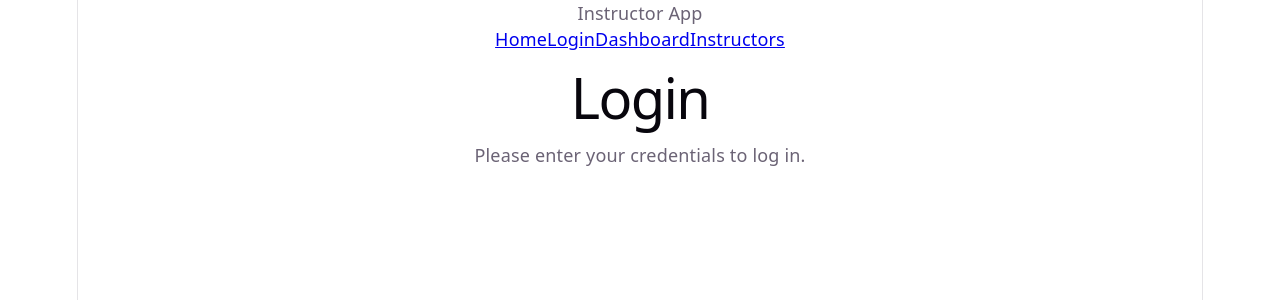
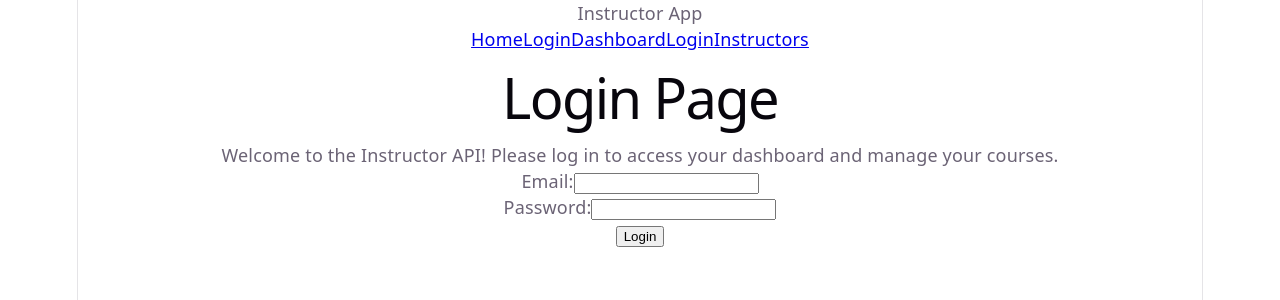
Before and after one commit to IrfanDarwish/InstructorProject, a React (Vite) app in the folder instructor-frontend/: page /login in a window 1280 px wide. Shown: the top 300 px of the page. Built offline with nearby package versions, Linux system fonts and the light colour scheme.

Commit message:
exercise 5: create login flow and protected dashboard

```diff
--- a/instructor-frontend/src/App.jsx
+++ b/instructor-frontend/src/App.jsx
@@ -8,6 +8,7 @@ import DashboardPage from './pages/DashboardPage';
 import NotFoundPage from './pages/NotFoundPage';
 import HomePage from './pages/HomePage';
 import MainLayout from './layouts/MainLayout';
+import ProtectedRoute from './routes/ProtectedRoute';
 
 function App() {
   // const [searchTerm, setSearchTerm] = useState("");
@@ -90,7 +91,13 @@ function App() {
         <Route path="/instructors" element={<InstructorListPage />} />
         <Route path="/instructors/:id" element={<InstructorDetailPage />} />
         <Route path="/login" element={<LoginPage />} />
-        <Route path="/dashboard" element={<DashboardPage />} />
+
+        <Route path="dashboard" element={
+          <ProtectedRoute>
+            <DashboardPage />
+          </ProtectedRoute>
+        } />
+
         <Route path="*" element={<NotFoundPage />} />
       </Route>
     </Routes>
--- a/instructor-frontend/src/components/Navbar.jsx
+++ b/instructor-frontend/src/components/Navbar.jsx
@@ -1,6 +1,16 @@
-import { Link } from 'react-router-dom';
+import { Link, useNavigate } from 'react-router-dom';
 
 function Navbar() {
+    const navigate = useNavigate();
+    const token = localStorage.getItem('authToken');
+
+
+    function handleLogout(){
+        localStorage.removeItem('authToken');
+        navigate('/login');
+    };
+
+
     return (
         <nav className="navbar">
             <div className="nav-brand">Instructor App</div>
@@ -8,6 +18,11 @@ function Navbar() {
                 <Link to="/">Home</Link>
                 <Link to="/login">Login</Link>
                 <Link to="/dashboard">Dashboard</Link>
+                {token ? (
+                    <button onClick={handleLogout}>Logout</button>
+                ) : (
+                    <Link to="/login">Login</Link>
+                )}
                 <Link to="/instructors">Instructors</Link>
             </div>
         </nav>
--- a/instructor-frontend/src/pages/LoginPage.jsx
+++ b/instructor-frontend/src/pages/LoginPage.jsx
@@ -1,9 +1,55 @@
+import { useState } from 'react';
+import { useNavigate } from 'react-router-dom';
+import { loginUser } from '../services/authAPI';
+
+
 function LoginPage() {
+    const navigate = useNavigate();
+    const [email, setEmail] = useState('');
+    const [password, setPassword] = useState('');
+    const [error, setError] = useState(null);
+    const [loading, setLoading] = useState(false);
+
+    async function handleLogin() {
+            event.preventDefault();
+            setLoading(true);
+            setError("");
+            try {
+                const data = await loginUser(email, password);
+                localStorage.setItem('authToken', data.token);
+                navigate('/dashboard');
+            } catch (err) {
+                setError(err.message);
+            }finally {
+                setLoading(false);
+            }
+        }
+
     return (
-        <div>
-        <h1>Login</h1>
-        <p>Please enter your credentials to log in.</p>
-        </div>
+        <section>
+            <div className="page-header">
+                <div>
+                    <h1>Login Page</h1>
+                    <p>Welcome to the Instructor API! Please log in to access your dashboard and manage your courses.</p>
+
+                    {error && <p className="error">{error}</p>}
+                    {loading && <p>Loading...</p>}
+
+                    <form onSubmit={handleLogin}>
+                        <div className="form-group">
+                            <label htmlFor="email">Email:</label>
+                            <input type="email" id="email" value={email} onChange={(e) => setEmail(e.target.value)} />
+                        </div>
+                        <div className="form-group">
+                            <label htmlFor="password">Password:</label>
+                            <input type="password" id="password" value={password} onChange={(e) => setPassword(e.target.value)} />
+                        </div>
+                        <button type="submit" disabled={loading}>Login</button>
+                    </form>
+
+                </div>
+            </div>
+        </section>
     );
 }
 
--- /dev/null
+++ b/instructor-frontend/src/routes/ProtectedRoute.jsx
@@ -0,0 +1,12 @@
+import { Navigate } from 'react-router-dom';
+
+function ProtectedRoute({ children }) {
+    const token = localStorage.getItem('authToken');
+
+    if(!token) {
+        return <Navigate to="/login" replace />;
+    }
+    return children;
+}
+
+export default ProtectedRoute;
```
